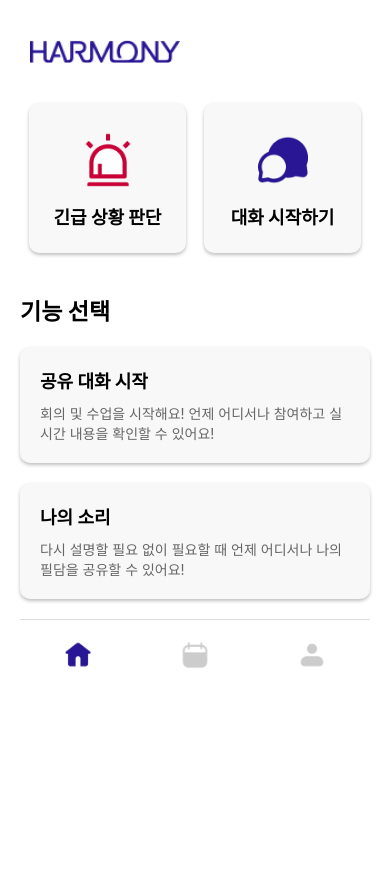
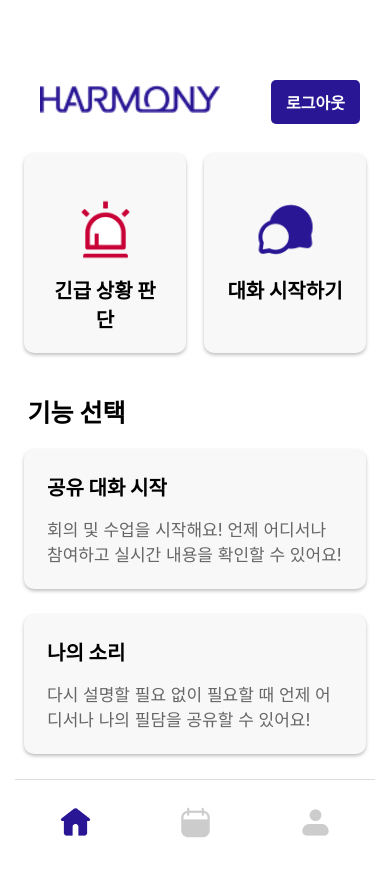
Before and after one commit to AACAPPELLA/Harmony-ReactNative, a React Native app: screen /Home in a window 390 px wide. Shown: the top 876 px of the page. Before the commit the page ends 844 px from the top, so only its background shows below. Built offline with nearby package versions, Linux system fonts and the light colour scheme.

Commit message:
💄 style: Home 화면 레이아웃 수정

```diff
--- a/screens/HomeScreen.tsx
+++ b/screens/HomeScreen.tsx
@@ -1,5 +1,5 @@
 import React from 'react';
-import { View, Text, StyleSheet, Image, TouchableOpacity, Switch, ScrollView } from 'react-native';
+import { View, Text, StyleSheet, Image, TouchableOpacity, ScrollView } from 'react-native';
 import { useNavigation } from '@react-navigation/native';
 
 const HomeScreen = () => {
@@ -8,8 +8,17 @@ const HomeScreen = () => {
 
   const toggleRiskMode = () => setIsRiskModeEnabled(previousState => !previousState);
 
+  const handleLogout = () => {
+    // Handle logout logic here
+    console.log('Logging out...');
+  };
+
   return (
     <ScrollView contentContainerStyle={styles.container}>
+      <TouchableOpacity style={styles.logoutButton} onPress={handleLogout}>
+        <Text style={styles.logoutButtonText}>로그아웃</Text>
+      </TouchableOpacity>
+
       <Image source={require('../assets/harmony-logo.png')} style={styles.logo} />
 
       <View style={styles.buttonsContainer}>
@@ -54,27 +63,43 @@ const HomeScreen = () => {
 const styles = StyleSheet.create({
   container: {
     flexGrow: 1,
-    padding: 20,
+    padding: 15,
     backgroundColor: '#fff',
     alignItems: 'center',
   },
   logo: {
-    width: 150,
-    height: 23,
-    marginVertical: 20,
-    marginRight: 180,
+    width: 180,
+    height: 28,
+    marginTop: 70,
+    marginBottom: 20,
+    marginRight: 130
+
+  },
+  logoutButton: {
+    position: 'absolute',
+    top: 80,
+    right: 30,
+    backgroundColor: '#291695',
+    paddingVertical: 10,
+    paddingHorizontal: 15,
+    borderRadius: 5,
+  },
+  logoutButtonText: {
+    color: '#fff',
+    fontSize: 16,
+    fontWeight: 'bold',
   },
   buttonsContainer: {
     flexDirection: 'row',
     justifyContent: 'space-around',
     width: '100%',
-    height: 150,
+    height: 200,
     marginVertical: 20,
   },
   button: {
     alignItems: 'center',
     backgroundColor: '#f8f8f8',
-    padding: 20,
+    padding: 22,
     borderRadius: 10,
     shadowColor: "#000",
     shadowOffset: { width: 0, height: 2 },
@@ -84,33 +109,34 @@ const styles = StyleSheet.create({
     width: '45%',
   },
   buttonIcon: {
-    width: 60,
-    height: 60,
-    marginTop: 7,
+    width: 65,
+    height: 65,
+    marginTop: 22,
     marginBottom: 13,
   },
   buttonText: {
-    fontSize: 18,
+    fontSize: 20,
     fontWeight: 'bold',
     textAlign: 'center',
   },
   sectionTitle: {
-    fontSize: 23,
+    fontSize: 25,
     fontWeight: 'bold',
+    marginLeft: 25,
     marginVertical: 20,
     width: '100%',
   },
   optionContainer: {
     backgroundColor: '#f8f8f8',
-    padding: 20,
+    padding: 23,
     borderRadius: 10,
-    marginBottom: 20,
+    marginBottom: 25,
     shadowColor: "#000",
     shadowOffset: { width: 0, height: 2 },
     shadowOpacity: 0.25,
     shadowRadius: 3.84,
     elevation: 5,
-    width: '100%',
+    width: '95%',
   },
   optionHeader: {
     flexDirection: 'row',
@@ -118,18 +144,18 @@ const styles = StyleSheet.create({
     alignItems: 'center',
   },
   optionTitle: {
-    fontSize: 18,
+    fontSize: 20,
     fontWeight: 'bold',
   },
   optionDescription: {
-    marginTop: 10,
-    fontSize: 14,
+    marginTop: 15,
+    fontSize: 17,
     color: '#666',
   },
   footer: {
     flexDirection: 'row',
     justifyContent: 'space-around',
-    paddingVertical: 20,
+    paddingVertical: 25,
     borderTopWidth: 1,
     borderTopColor: '#ddd',
     width: '100%',
@@ -138,8 +164,8 @@ const styles = StyleSheet.create({
     alignItems: 'center',
   },
   footerIcon: {
-    width: 30,
-    height: 30,
+    width: 35,
+    height: 35,
   },
 });
 
```
